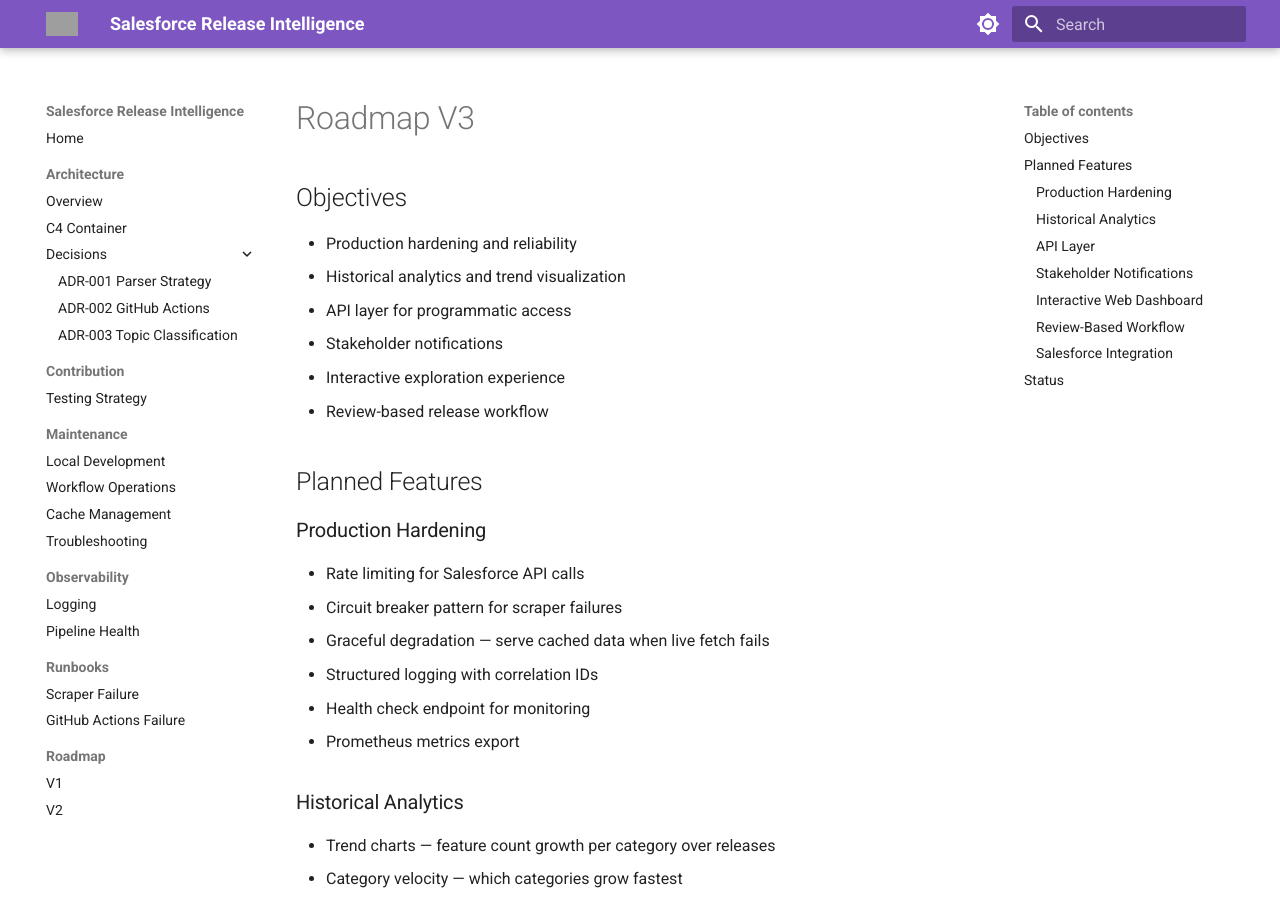
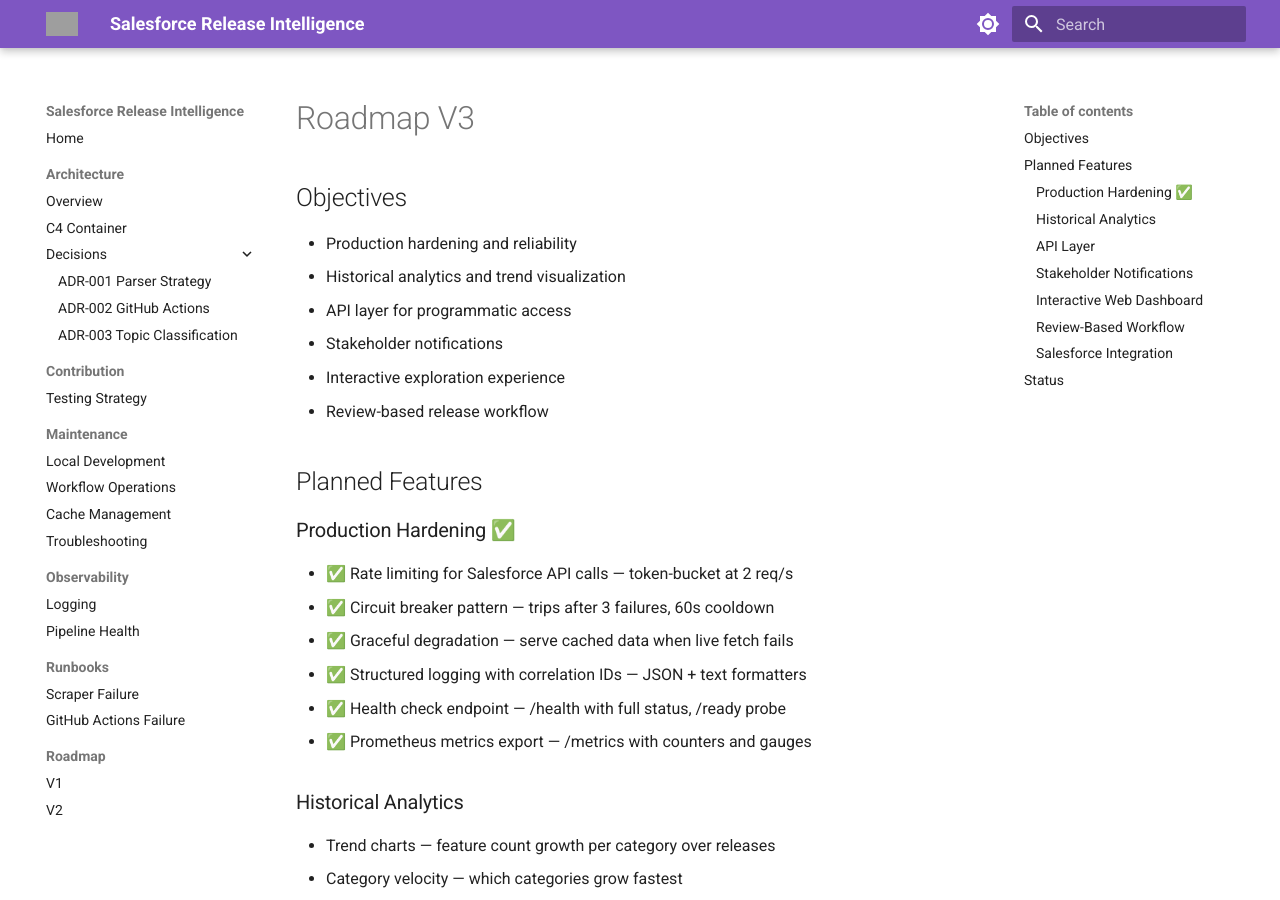
Before and after one commit to Fatal1tyBarucco/Salesforce-WebDev, an MkDocs documentation site: the page built from docs/roadmap/v3.md, in a window 1280 px wide and 900 px high. Built offline with MkDocs 1.6.1 and Material for MkDocs 9.7.7, drawn with Linux system fonts in a browser that asks for light colours; grey boxes are pictures that could not be loaded.

```diff
--- a/docs/roadmap/v3.md
+++ b/docs/roadmap/v3.md
@@ -11,13 +11,13 @@
 
 ## Planned Features
 
-### Production Hardening
-- Rate limiting for Salesforce API calls
-- Circuit breaker pattern for scraper failures
-- Graceful degradation — serve cached data when live fetch fails
-- Structured logging with correlation IDs
-- Health check endpoint for monitoring
-- Prometheus metrics export
+### Production Hardening ✅
+- ✅ Rate limiting for Salesforce API calls — token-bucket at 2 req/s
+- ✅ Circuit breaker pattern — trips after 3 failures, 60s cooldown
+- ✅ Graceful degradation — serve cached data when live fetch fails
+- ✅ Structured logging with correlation IDs — JSON + text formatters
+- ✅ Health check endpoint — /health with full status, /ready probe
+- ✅ Prometheus metrics export — /metrics with counters and gauges
 
 ### Historical Analytics
 - Trend charts — feature count growth per category over releases
```
